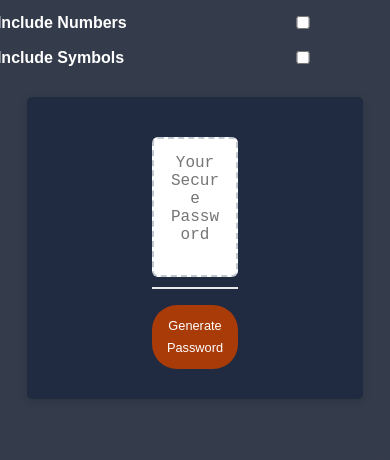
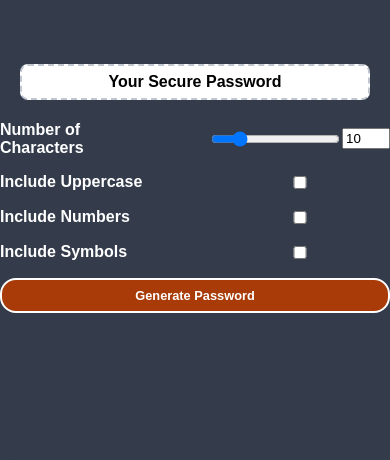
Before and after one commit to nellirism/gjerenuk, a plain HTML site: page index.html in a window 390 px wide. Shown: the part 384-844 px from the top of the page. Drawn offline with Linux system fonts and the light colour scheme.

Commit message:
finalized password generator

```diff
--- a/Develop/assets/script.js
+++ b/Develop/assets/script.js
@@ -1,11 +1,12 @@
 // Assignment code here
-const rangeCharAmt = document.getElementById ('rangeCharAmt')
-const rangeCharNumber = document.getElementById ('rangeCharNumber')
+const characterAmountRange = document.getElementById ('characterAmountRange')
+const characterAmountNumber = document.getElementById ('characterAmountNumber')
 const includeUppercaseElement = document.getElementById('includeUppercase')
 const includeNumbersElement = document.getElementById('includeNumbers')
 const includeSymbolsElement = document.getElementById('includeSymbols')
 const form = document.getElementById('passwordGeneratorForm')
 const passwordDisplay = document.getElementById('passwordDisplay')
+var btncopyEl = document.querySelector("#copy");
 
 const LOWERCASE_CHAR_CODES = arrayFromLowToHigh(65, 90)
 const UPPERCASE_CHAR_CODES = arrayFromLowToHigh(97, 122)
@@ -18,12 +19,12 @@ const SYMBOL_CHAR_CODES = arrayFromLowToHigh(33, 47).concat(
   arrayFromLowToHigh(123, 126)
 )
 
-rangeCharNumber.addEventListener('input', syncCharAmt)
-rangeCharAmt.addEventListener('input', syncCharAmt)
+characterAmountNumber.addEventListener('input', syncCharAmt)
+characterAmountRange.addEventListener('input', syncCharAmt)
 
 form.addEventListener('submit', e => {
   e.preventDefault()
-  const characterAmount = rangeCharAmt.value
+  const characterAmount = characterAmountNumber.value
   const includeUppercase = includeUppercaseElement.checked
   const includeNumbers = includeNumbersElement.checked
   const includeSymbols = includeSymbolsElement.checked
@@ -31,18 +32,15 @@ form.addEventListener('submit', e => {
   passwordDisplay.innerText = password
 })
 
-function generatePassword(rangeCharAmt, includeUppercase,
-includeNumbers, includeSymbols) {
+function generatePassword(characterAmount, includeUppercase, includeNumbers, includeSymbols) {
   let charCodes = LOWERCASE_CHAR_CODES
-  if (includeUppercase) charCodes = charCodes.concat
-  (UPPERCASE_CHAR_CODES)
+  if (includeUppercase) charCodes = charCodes.concat(UPPERCASE_CHAR_CODES)
   if (includeSymbols) charCodes = charCodes.concat(SYMBOL_CHAR_CODES)
   if (includeNumbers) charCodes = charCodes.concat(NUMBER_CHAR_CODES)
   const passwordCharacters = []
-
-  for (let i = 0; i < rangeCharAmt; i++) {
-    const characterCode = charCodes[Math.floor(Math.random() * rangeCharAmt)]
-    passwordCharacters.push(string.fromCharcode(characterCode))
+  for (let i = 0; i < characterAmount; i++) {
+    const characterCode = charCodes[Math.floor(Math.random() * charCodes.length)]
+    passwordCharacters.push(String.fromCharCode(characterCode))
   }
   return passwordCharacters.join('')
 
@@ -58,10 +56,17 @@ function arrayFromLowToHigh(low, high) {
 
 function syncCharAmt(e) {
   const value = e.target.value
-  rangeCharNumber.value = value
-  rangeCharAmt.value = value
+  characterAmountNumber.value = value
+  characterAmountRange.value = value
 }
 
+//Copy to clip board button
+debugger;
+btncopyEl.addEventListener("click", function () {
+  passwordDisplay.select();
+  document.execCommand("copy");
+  alert("Copied your new password");
+})
 
 // Get references to the #generate element
 //var generateBtn = document.querySelector("#generate");
--- a/Develop/assets/style.css
+++ b/Develop/assets/style.css
@@ -27,7 +27,7 @@ body {
   display: flex;
   justify-content: center;
   align-items: center;
-  font-family: Arial;
+  font-family: Arial, 'Times New Roman', Times, serif;
 }
 
 .wrapper {
@@ -41,30 +41,13 @@ body {
 
 }
 
-.formz {
+.form {
   display: grid;
   grid-template-columns: auto auto;
   row-gap: 1rem;
   column-gap: 3rem;
   justify-content: center;
   align-items: center;
-}
-
-.char-amount-container {
-  display: flex;
-  align-items: center;
-
-}
-
-.num-input {
-  width: 3rem;
-}
-
-header {
-  text-align: center;
-  padding: 20px;
-  padding-top: 0px;
-  color: hsl(206, 17%, 28%);
 }
 
 .title {
@@ -76,92 +59,66 @@ label {
   font-weight: bold;
 }
 
-.card {
-  background-color: var(--tertiary-color);
-  border-radius: 5px;
-  border-width: 1px;
-  box-shadow: rgba(0, 0, 0, 0.15) 0px 2px 8px 0px;
-  color: hsl(206, 17%, 28%);
-  font-size: 18px;
-  margin: 30px;
-  max-width: 800px;
-  padding: 30px 125px;
+.character-amount-container {
+  display: flex;
+  align-items: center;
+
 }
 
-.card-header::after {
-  content: " ";
-  display: block;
-  width: 100%;
-  background: #e7e9eb;
-  height: 2px;
+.number-input {
+  width: 3rem;
 }
 
-.card-body {
-  min-height: 100px;
-}
-
-.card-footer {
+header {
   text-align: center;
-}
-
-.card-footer::before {
-  content: " ";
-  display: block;
-  width: 100%;
-  background: #e7e9eb;
-  height: 2px;
-}
-
-.card-footer::after {
-  content: " ";
-  display: block;
-  clear: both;
+  padding: 20px;
+  padding-top: 0px;
+  color: hsl(206, 17%, 28%);
 }
 
 .boton {
-  border: none;
+  grid-column: span 2;
   background-color: var(--quaternary-color);
   border-radius: 25px;
-  box-shadow: rgba(0, 0, 0, 0.1) 0px 1px 6px 0px rgba(0, 0, 0, 0.2) 0px 1px 1px
-    0px;
-  color: hsl(0, 0%, 100%);
-  display: inline-block;
-  font-size: 22px;
-  line-height: 22px;
-  margin: 16px 16px 16px 20px;
-  padding: 14px 34px;
-  text-align: center;
+  outline: none;
+  border: 2px solid white;
+  color: white;
+  padding: .5rem 1rem;
+  font-weight: bold;
   cursor: pointer;
-  outline: none;
+  border-radius: 1rem;
 }
 
 .boton:hover {
   background-color: var(--quaternary-color2);
 }
 
+/* .row {
+  margin: 20px;
+} */
+
 .float-right {
   float: right;
 }
 
-#passwordDisplay {
+.password-display {
   -webkit-appearance: none;
   -moz-appearance: none;
-  appearance: none;
-  border: none;
-  display: block;
-  width: 100%;
-  padding-top: 15px;
-  padding-left: 15px;
-  padding-right: 15px;
-  padding-bottom: 85px;
-  font-size: 1.2rem;
-  text-align: center;
-  margin-top: 10px;
-  margin-bottom: 10px;
+  background-color: white;
+  color: black;
+  padding: 1rem;
+  height: 2rem;
+  width: 350px;
+  display: flex;
+  justify-content: center;
+  align-items: center;
+  word-break: break-all;
   border: 2px dashed #c0c7cf;
-  border-radius: 6px;
-  resize: none;
-  overflow: hidden;
+  border-radius: .5rem;
+  overflow: auto;
+  resize: unset;
+}
+
 }
 
 @media (max-width: 690px) {
@@ -171,7 +128,7 @@ label {
     padding: 10px 15px;
   }
 
-  #passwordDisplay {
+  .password-display {
     font-size: 1rem;
   }
 }
--- a/index.html
+++ b/index.html
@@ -11,38 +11,28 @@
   <body>
     <div class="wrapper">
         <h1 class="title ">Gjerenuk Password Generator</h1>
-        <form class="formz">
-          <label for="">Number of Characters</label>
-          <div class="char-amount-container">
-            <input type="range" min="1" max="50" value="10" id="rangeCharAmt">
-            <input class="num-input" type="number" min="1" max="50" value="10" id="rangeCharNumber">
+        <h4 class="password-display" id="passwordDisplay">Your Secure Password</h4>
+        <form id ="passwordGeneratorForm" class="form">
+          <label for="characterAmountNumber">Number of Characters</label>
+          <div class="character-amount-container">
+            <input type="range" min="1" max="50" value="10" id="characterAmountRange">
+            <input class="number-input" type="number" min="1" max="50" value="10" id="characterAmountNumber">
           </div>
 
             <label for="includeUppercase">Include Uppercase</label>
             <input type="checkbox" id="includeUppercase">
 
             <label for="includeNumbers">Include Numbers</label>
-            <input type="checkbox" id="IncludeNumbers">
+            <input type="checkbox" id="includeNumbers">
 
             <label for="includeSymbols">Include Symbols</label>
-            <input type="checkbox" id="IncludeSymbols">
+            <input type="checkbox" id="includeSymbols">
 
+            <button type="submit" class="boton">Generate Password</button>
         </form>
-
-
-      <div class="card">
-        <div class="card-body">
-          <textarea
-            readonly
-            id="passwordDisplay"
-            placeholder="Your Secure Password"
-            aria-label="Generated Password"
-          ></textarea>
-        </div>
-        <div class="card-footer">
-          <button id="generate" class="boton">Generate Password</button>
-        </div>
-      </div>
+          <!-- <section class="row">
+              <button id="copy" class="boton">Copy to Clipboard</button>
+          </section> -->
     </div>
   </body>
 </html>
```
